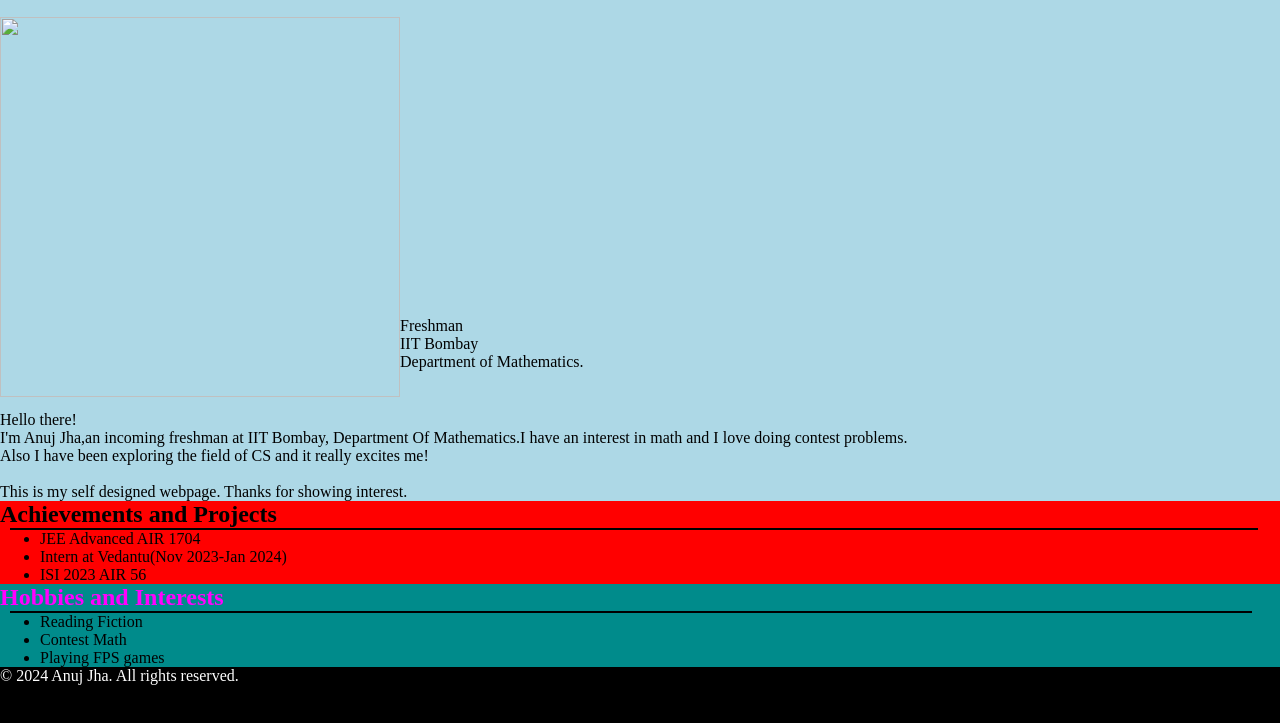
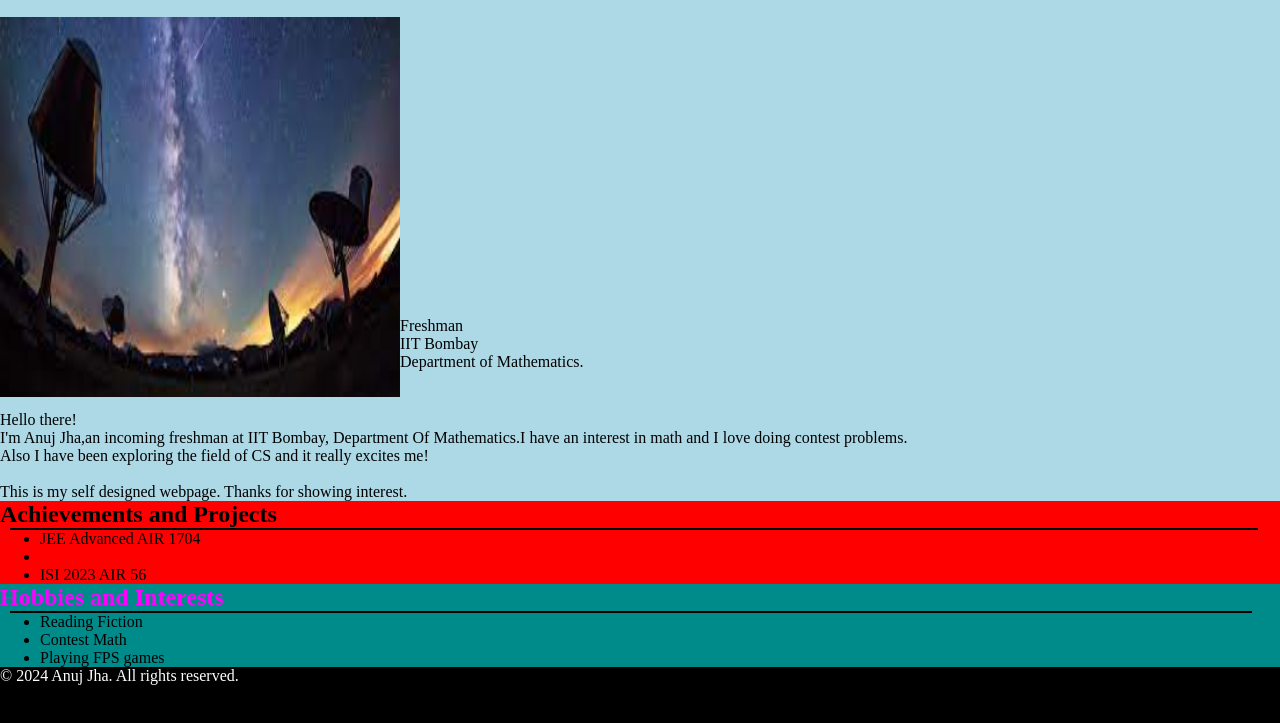
Before and after one commit to Xeno985/website, a plain HTML site: page index.html in a window 1280 px wide. Shown: the part 67-790 px from the top of the page. Drawn offline with Linux system fonts and the light colour scheme.

Commit message:
Update index.html

```diff
--- a/index.html
+++ b/index.html
@@ -22,7 +22,7 @@
         <h2>About Me</h2>
         <hr >
         <br>
-        <div class="image" id="img"><img src="main/download.jpg" width="400" height="380">
+        <div class="image" id="img"><img src="download.jpg" width="400" height="380">
         	</div>
 
 
@@ -48,7 +48,7 @@
             <hr id="one">
         	<ul type="arrow">
         		<li> JEE Advanced AIR 1704</li>
-        		<li>Intern at Vedantu(Nov 2023-Jan  2024)</li>
+        		<li></li>
         		<li>ISI 2023 AIR 56</li>
 
             </ul>
```
